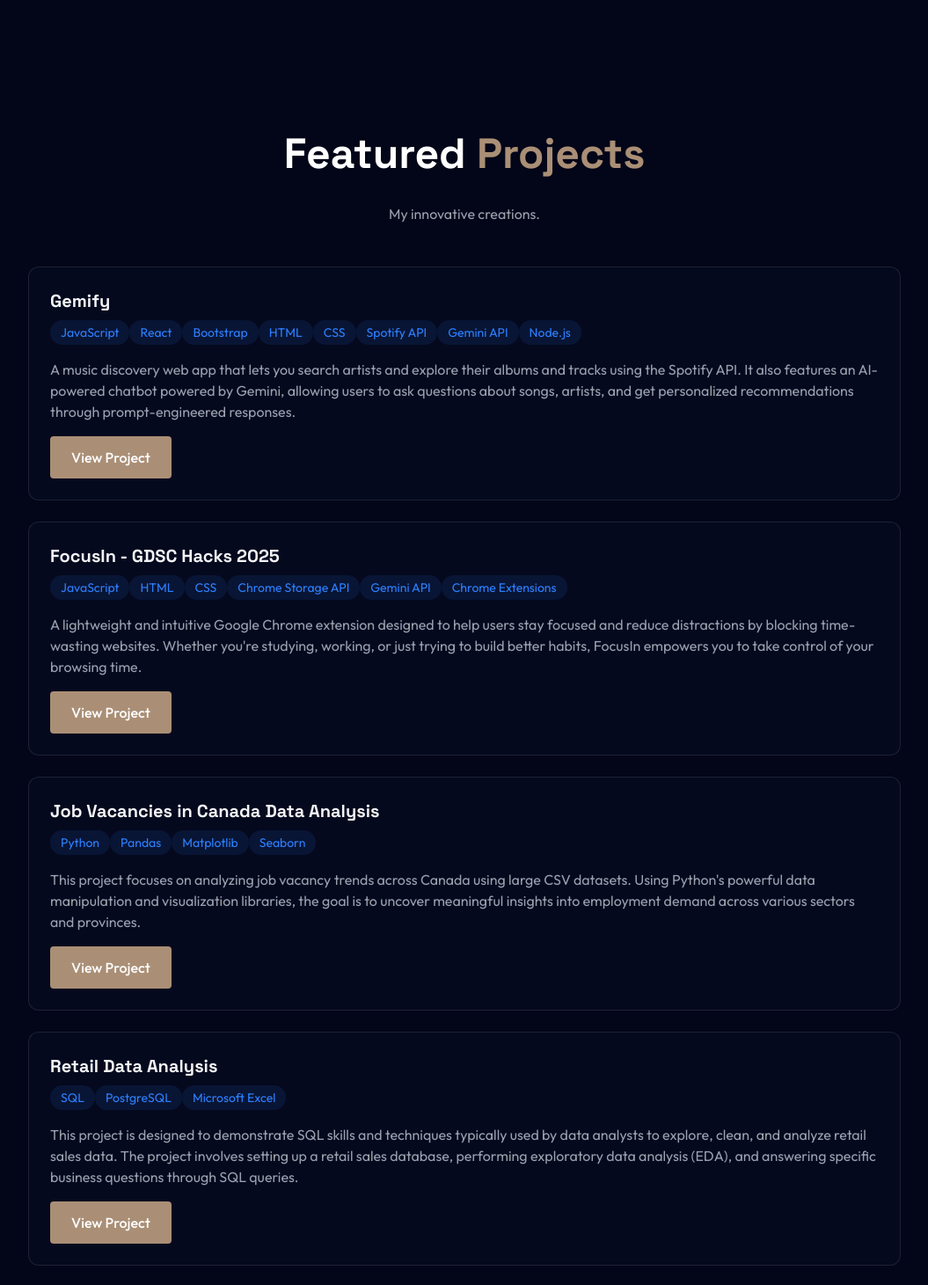
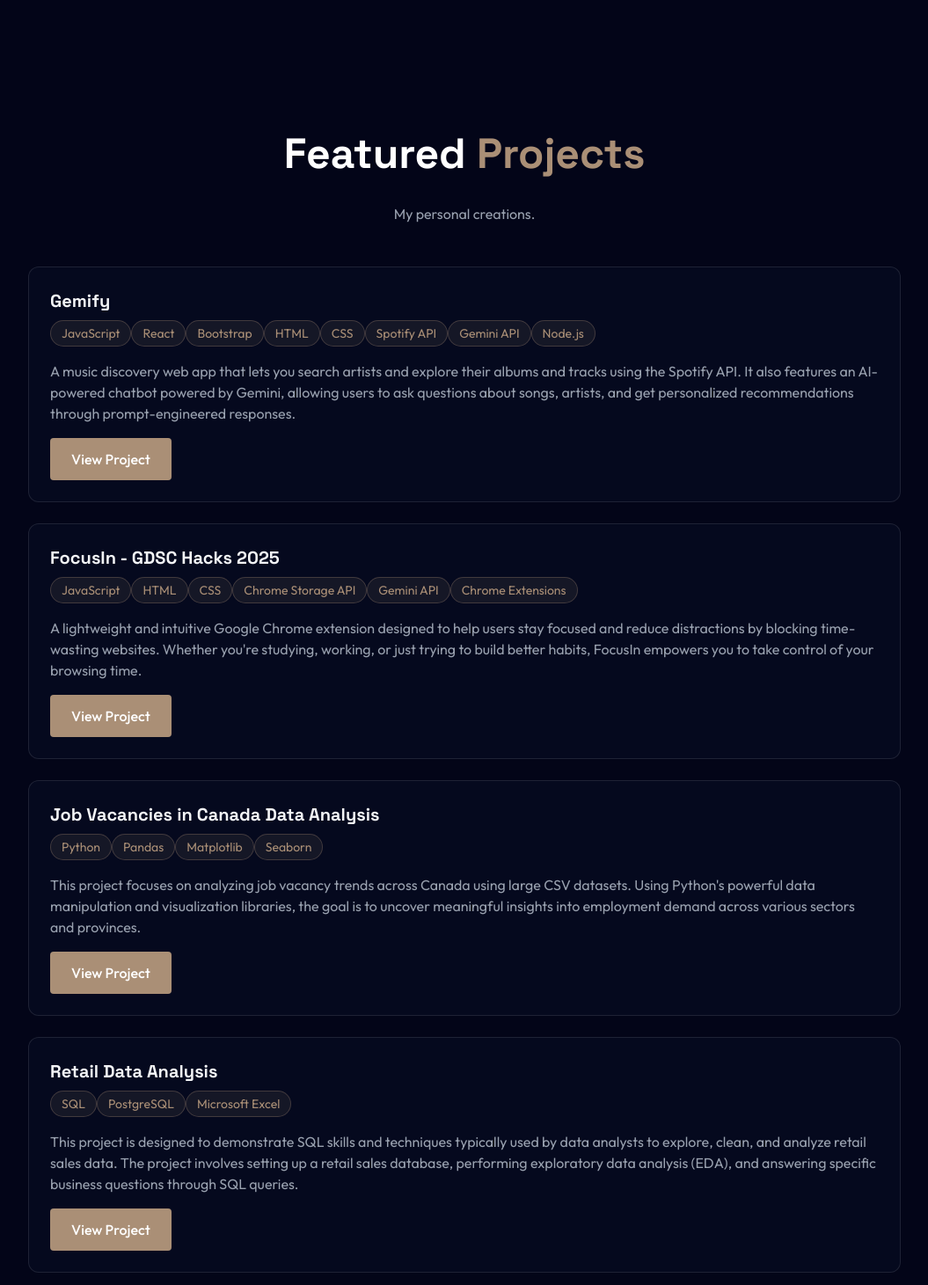
Before and after one commit to louisnguyenn/Louis-Personal-Portfolio, a React (Vite) app: page / in a window 1280 px wide. Shown: the part 2493-3954 px from the top of the page at 88% size, without its empty margins (112-1167 px from the left). Built offline with nearby package versions, Linux system fonts and the light colour scheme.

Commit message:
transition adjustments

```diff
--- a/src/components/MobileMenu.jsx
+++ b/src/components/MobileMenu.jsx
@@ -1,7 +1,7 @@
 export const MobileMenu = ({ menuOpen, setMenuOpen }) => {
 
   return (
-    <div className={`fixed top-0 left-0 w-full bg-[rgba(10,10,10,0.8)] z-40 flex flex-col items-center justify-center transition-all duration-300 ease-in-out
+    <div className={`fixed top-0 left-0 w-full bg-[#030518]/80 z-40 flex flex-col items-center justify-center transition-all duration-300 ease-in-out
         ${menuOpen ? "h-screen opacity-100 pointer-events-auto" : "h-0 opacity-0 pointer-events-none"}
         `}>
 
--- a/src/components/Navbar.jsx
+++ b/src/components/Navbar.jsx
@@ -10,9 +10,6 @@ export const Navbar = ({ menuOpen, setMenuOpen }) => {
     <nav className="fixed top-0 w-full z-40 bg-[rgba(10, 10, 10, 0.8)] backdrop-blur-lg border-b border-white/10 shadow-lg">
       <div className="max-w-5xl mx-auto px-4">
         <div className="flex justify-between items-center h-12">
-          {/* <a href="#home" className="font-mono text-xl font-bold text-white">
-            <span className="bg-gradient-to-r from-blue-500 to-cyan-400 bg-clip-text text-transparent">Louis Nguyen</span>
-          </a> */}
 
           {/* mobile navbar (hamburger) icon */}
           <div className="w-7 h-5 relative cursor-pointer z-40 md:hidden" onClick={() => setMenuOpen(!menuOpen)}>
@@ -21,11 +18,11 @@ export const Navbar = ({ menuOpen, setMenuOpen }) => {
 
           {/* desktop menu (navbar) */}
           <div className="hidden md:flex items-center ml-auto space-x-7">
-            <a href="#home" className="text-gray-300 hover:-translate-y-1 hover:underline hover:text-white hover:font-semibold transition-all">Home</a>
-            <a href="#about" className="text-gray-300 hover:-translate-y-1 hover:underline hover:text-white hover:font-semibold transition-all">About</a>
-            <a href="#experience" className="text-gray-300 hover:-translate-y-1 hover:underline hover:text-white hover:font-semibold transition-all">Experience</a>
-            <a href="#projects" className="text-gray-300 hover:-translate-y-1 hover:underline hover:text-white hover:font-semibold transition-all">Projects</a>
-            <a href="#contact" className="text-gray-300 hover:-translate-y-1 hover:underline hover:text-white hover:font-semibold transition-all">Contact</a>
+            <a href="#home" className="text-gray-300 hover:-translate-y-1 hover:underline hover:text-white hover:font-semibold transition-all duration-300">Home</a>
+            <a href="#about" className="text-gray-300 hover:-translate-y-1 hover:underline hover:text-white hover:font-semibold transition-all duration-300">About</a>
+            <a href="#experience" className="text-gray-300 hover:-translate-y-1 hover:underline hover:text-white hover:font-semibold transition-all duration-300">Experience</a>
+            <a href="#projects" className="text-gray-300 hover:-translate-y-1 hover:underline hover:text-white hover:font-semibold transition-all duration-300">Projects</a>
+            <a href="#contact" className="text-gray-300 hover:-translate-y-1 hover:underline hover:text-white hover:font-semibold transition-all duration-300">Contact</a>
             {/* <a href="https://www.linkedin.com/in/louisnguyenn/" target="_blank" className="text-gray-300 transition-colors hover:-translate-y-1 hover:underline hover:text-white">LinkedIn</a>
             <a href="https://github.com/louisnguyen7" target="_blank" className="text-gray-300 transition-colors hover:-translate-y-1 hover:underline hover:text-white">GitHub</a> */}
           </div>
--- a/src/components/sections/Contact.jsx
+++ b/src/components/sections/Contact.jsx
@@ -67,7 +67,7 @@ export const Contact = () => {
 
               <div>
                 <label htmlFor="message" className="block text-sm font-medium mb-2">Message</label>
-                <textarea id="message" name="message" required placeholder="Your message" value={formData.message} onChange={(e) => setFormData({...formData, message: e.target.value})} className="w-full px-4 py-3 rounded-md border border-input focus:outline-hidden focus:ring-1 focus:ring-[#AA8F76] bg-[#05091e] relative resize-none h-28" />
+                <textarea id="message" name="message" required placeholder="Your message" value={formData.message} onChange={(e) => setFormData({...formData, message: e.target.value})} className="w-full px-4 py-3 rounded-md border border-input focus:outline-hidden focus:ring-1 focus:ring-[#AA8F76] bg-[#05091e] relative resize-none h-48" />
               </div>
 
               <button type="submit" className="w-full bg-[#AA8F76] text-white py-3 px-6 rounded-full font-medium transition relative overflow-hidden hover:-translate-y-0.5 hover:shadow-[0_0_15px_rgba(59,130,246,0.4)] flex items-center justify-center gap-2">
--- a/src/components/sections/Projects.jsx
+++ b/src/components/sections/Projects.jsx
@@ -6,7 +6,7 @@ export const Projects = () => {
       <div className="max-w-5xl mx-auto px-4">
         <h2 className="text-5xl font-bold mb-8 text-white text-center">Featured <span className="text-[#AA8F76]">Projects</span></h2>
         <p className='text-center text-muted-foreground mb-12 max-w-2xl mx-auto text-gray-400'>
-          My innovative creations.
+          My personal creations.
         </p>
 
         {/* project 1 */}
@@ -16,7 +16,7 @@ export const Projects = () => {
 
             <div className="flex flex-wrap grap-2 mb-4">
               {["JavaScript", "React", "Bootstrap", "HTML", "CSS", "Spotify API", "Gemini API", "Node.js"].map((tech, key) => (
-                <span key={key} className="bg-blue-500/10 text-blue-500 py-1 px-3 rounded-full text-sm hover:bg-blue-500/20 hover:shadow-[0_2px_8px_rgba(59,130,246,0.2)] transition">
+                <span key={key} className="bg-[#AA8F76]/10 text-[#AA8F76] border border-[#AA8F76]/30 py-1 px-3 rounded-full text-sm hover:bg-blue-500/20 hover:shadow-[0_2px_8px_rgba(59,130,246,0.2)] transition duration-300">
                   {tech}
                 </span>
               ))}
@@ -39,7 +39,7 @@ export const Projects = () => {
 
             <div className="flex flex-wrap grap-2 mb-4">
               {["JavaScript", "HTML", "CSS", "Chrome Storage API", "Gemini API", "Chrome Extensions"].map((tech, key) => (
-                <span key={key} className="bg-blue-500/10 text-blue-500 py-1 px-3 rounded-full text-sm hover:bg-blue-500/20 hover:shadow-[0_2px_8px_rgba(59,130,246,0.2)] transition">
+                <span key={key} className="bg-[#AA8F76]/10 text-[#AA8F76] border border-[#AA8F76]/30 py-1 px-3 rounded-full text-sm hover:bg-blue-500/20 hover:shadow-[0_2px_8px_rgba(59,130,246,0.2)] transition duration-300">
                   {tech}
                 </span>
               ))}
@@ -62,7 +62,7 @@ export const Projects = () => {
 
             <div className="flex flex-wrap grap-2 mb-4">
               {["Python", "Pandas", "Matplotlib", "Seaborn"].map((tech, key) => (
-                <span key={key} className="bg-blue-500/10 text-blue-500 py-1 px-3 rounded-full text-sm hover:bg-blue-500/20 hover:shadow-[0_2px_8px_rgba(59,130,246,0.2)] transition">
+                <span key={key} className="bg-[#AA8F76]/10 text-[#AA8F76] border border-[#AA8F76]/30 py-1 px-3 rounded-full text-sm hover:bg-blue-500/20 hover:shadow-[0_2px_8px_rgba(59,130,246,0.2)] transition duration-300">
                   {tech}
                 </span>
               ))}
@@ -85,7 +85,7 @@ export const Projects = () => {
 
             <div className="flex flex-wrap grap-2 mb-4">
               {["SQL", "PostgreSQL", "Microsoft Excel"].map((tech, key) => (
-                <span key={key} className="bg-blue-500/10 text-blue-500 py-1 px-3 rounded-full text-sm hover:bg-blue-500/20 hover:shadow-[0_2px_8px_rgba(59,130,246,0.2)] transition">
+                <span key={key} className="bg-[#AA8F76]/10 text-[#AA8F76] border border-[#AA8F76]/30 py-1 px-3 rounded-full text-sm hover:bg-blue-500/20 hover:shadow-[0_2px_8px_rgba(59,130,246,0.2)] transition duration-300">
                   {tech}
                 </span>
               ))}
```
